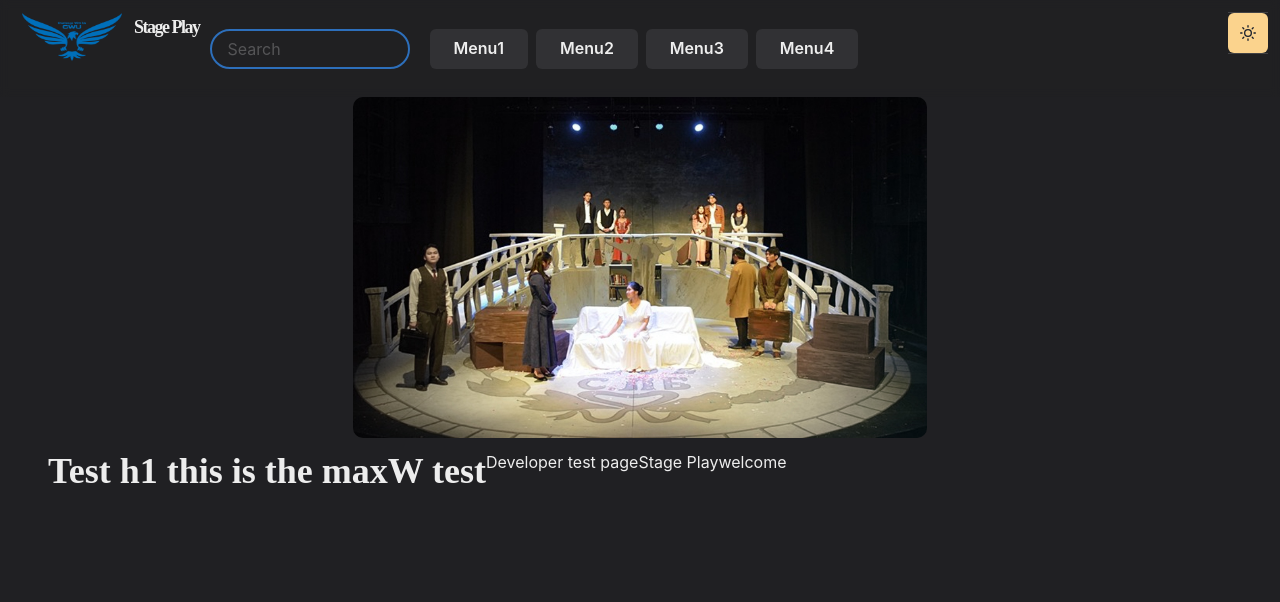
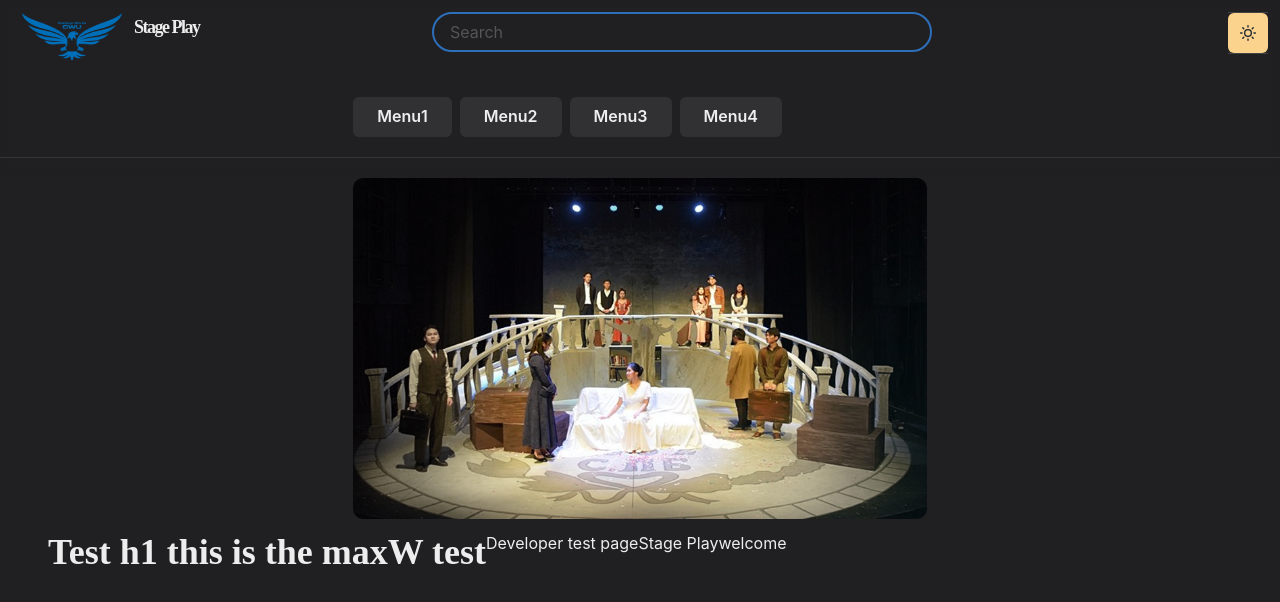
Before and after one commit to Haetae-Code/NextJS_Stage_Play, a Next.js app: page / in a window 1280 px wide. Shown: the top 602 px of the page. Built offline with nearby package versions, Linux system fonts and the light colour scheme.

Commit message:
feat: add divider

```diff
--- a/components/NavBar.js
+++ b/components/NavBar.js
@@ -1,4 +1,4 @@
-import { forwardRef } from 'react'
+import { forwardRef, Fragment } from 'react'
 import Logo from './logo'
 import NextLink from 'next/link'
 import {
@@ -26,7 +26,12 @@ import {
   MenuDivider,
   Button,
   ButtonGroup,
+  Text,
+  VStack,
+  Center,
+  Divider
 } from '@chakra-ui/react'
+
 import { HamburgerIcon } from '@chakra-ui/icons'
 // import { IoLogoGithub } from 'react-icons/io5'
 import ColorMode from './ColorModeButton'
@@ -55,16 +60,20 @@ const MenuLink = forwardRef((props, ref) => (
 ))
 
 const Navbar = props => {
+
   const { path } = props
   return (
+    <Fragment>
+    <VStack>
     <Box
       position="flex"
       as="nav"
       w="100%"
       bg={useColorModeValue('#ffffff40', '#20202380')}
-      css={{ backdropFilter: 'blur(5px)' }}
+      css={{backdropFilter: 'blur(5px)'}}
       zIndex={2}
       {...props}
+
     >
       <Container
         display="flex"
@@ -74,84 +83,29 @@ const Navbar = props => {
         align="center"
         justify="space-between"
       >
-        <Flex align="center" mr={5}>
+        {/*로고 아이콘*/}
         <Heading as="h1" size="lg" letterSpacing={'tighter'}>
               <Logo />
         </Heading>
+
+        <Container>
+          <Flex align="center" mr={5}>
+
+            {/*검색바*/}
           <Input
                 borderWidth={'2px'} borderRadius='100' borderColor={'#2d6fbb'}
                 variant='outline'
                 placeholder='Search'
                 //htmlSize={20} width='auto'
-                width='200px'
+                width='500px'
+
                 />
           </Flex>
+        </Container>
 
-          <Stack
-            direction={{ base: 'column', md: 'row' }}
-            display={{ base: 'none', md: 'flex' }}
-            width={{ base: 'full', md: 'auto' }}
-            alignItems="center"
-            flexGrow={1}
-            mt={{ base: 4, md: 0 }}
-          >
-          <Menu>
-            <MenuButton as={Button}>
-              <LinkItem href="/" path={path}>
-                Menu1
-              </LinkItem>
-            </MenuButton>
-            <MenuList>
-              <MenuItem><span>와우 폼  미쳤다</span></MenuItem>
-              <MenuItem><span>이게 되네</span></MenuItem>
-            </MenuList>
-          </Menu>
 
-          <Menu>
-            <MenuButton as={Button}>
-              <LinkItem href="/" path={path}>
-                Menu2
-              </LinkItem>
-            </MenuButton>
-            <MenuList>
-              <MenuItem><span>폼 미 쳤 다</span></MenuItem>
-            </MenuList>
-          </Menu>
 
-          <Menu>
-            <MenuButton as={Button}>
-              <LinkItem href="/" path={path}>
-                Menu3
-              </LinkItem>
-            </MenuButton>
-            <MenuList>
-              <MenuItem><span>와우.</span></MenuItem>
-            </MenuList>
-          </Menu>
 
-          <Menu>
-            <MenuButton as={Button}>
-              <LinkItem href="/" path={path}>
-                Menu4
-              </LinkItem>
-            </MenuButton>
-            <MenuList>
-              <MenuItem><span>이게 진짜 되네요.</span></MenuItem>
-            </MenuList>
-          </Menu>
-
-          {/* <LinkItem
-            target="_blank"
-            href="/"
-            path={path}
-            display="inline-flex"
-            alignItems="center"
-            style={{ gap: 4 }}
-            pl={2}
-          >
-            Manu4
-          </LinkItem> */}
-        </Stack>
 
         {/* {mob} */}
       <Accordion>
@@ -170,25 +124,25 @@ const Navbar = props => {
 
                     <AccordionButton>
                       <MenuItem as={MenuLink} href="/">
-                        Menu1
+                        <Text fontsize={{ base: '24px', md: '40px', lg: '56px'}}>Menu1</Text>
                       </MenuItem>
                     </AccordionButton>
 
                     <AccordionButton>
                       <MenuItem as={MenuLink} href="/">
-                        Menu2
+                        <Text fontsize={{ base: '24px', md: '40px', lg: '56px'}}>Menu2</Text>
                       </MenuItem>
                     </AccordionButton>
 
                     <AccordionButton>
                       <MenuItem as={MenuLink} href="/">
-                        Menu3
+                        <Text fontsize={{ base: '24px', md: '40px', lg: '56px'}}>Menu3</Text>
                       </MenuItem>
                     </AccordionButton>
 
                     <AccordionButton>
                       <MenuItem as={MenuLink} href="/">
-                        Menu4
+                        <Text fontsize={{ base: '24px', md: '40px', lg: '56px'}}>Menu4</Text>
                       </MenuItem>
                     </AccordionButton>
                        대머리
@@ -238,9 +192,89 @@ const Navbar = props => {
           </Box>
         </Box>
         */}
+
+
+
       </Container>
+      <Container
+      mb={10}
+      >
+        {/*네비바 메뉴 버튼 */}
+
+        <Stack
+            direction={{ base: 'column', md: 'row' }}
+            display={{ base: 'none', md: 'flex' }}
+            width={{ base: 'full', md: 'auto' }}
+            alignItems="center"
+            flexGrow={1}
+            mt={{ base: 4, md: 0 }}
+          >
+            <Menu>
+              <MenuButton as={Button}>
+                <LinkItem href="/" path={path}>
+                  Menu1
+                </LinkItem>
+              </MenuButton>
+
+              <MenuList>
+                <MenuItem><span>와우 폼  미쳤다</span></MenuItem>
+                <MenuItem><span>이게 되네</span></MenuItem>
+              </MenuList>
+            </Menu>
+
+
+            <Menu>
+              <MenuButton as={Button}>
+                <LinkItem href="/" path={path}>
+                  Menu2
+                </LinkItem>
+              </MenuButton>
+              <MenuList>
+                <MenuItem><span>안녕하세요.</span></MenuItem>
+              </MenuList>
+            </Menu>
+
+            <Menu>
+              <MenuButton as={Button}>
+                <LinkItem href="/" path={path}>
+                  Menu3
+                </LinkItem>
+              </MenuButton>
+              <MenuList>
+                <MenuItem><span>와우.</span></MenuItem>
+              </MenuList>
+            </Menu>
+
+            <Menu>
+              <MenuButton as={Button}>
+                <LinkItem href="/" path={path}>
+                  Menu4
+                </LinkItem>
+              </MenuButton>
+              <MenuList>
+                <MenuItem><span>이게 진짜 되네요.</span></MenuItem>
+              </MenuList>
+            </Menu>
+
+
+            {/* <LinkItem
+              target="_blank"
+              href="/"
+              path={path}
+              display="inline-flex"
+              alignItems="center"
+              style={{ gap: 4 }}
+              pl={2}
+            >
+              Manu4
+            </LinkItem> */}
+        </Stack>
+
+      </Container>
+      <Divider mb={5} mt={-5} orientaion = 'horizontal' />
     </Box>
-
+    </VStack>
+    </Fragment>
   )
 }
 
```
Lines whose indentation alone changed are shown as unchanged.
